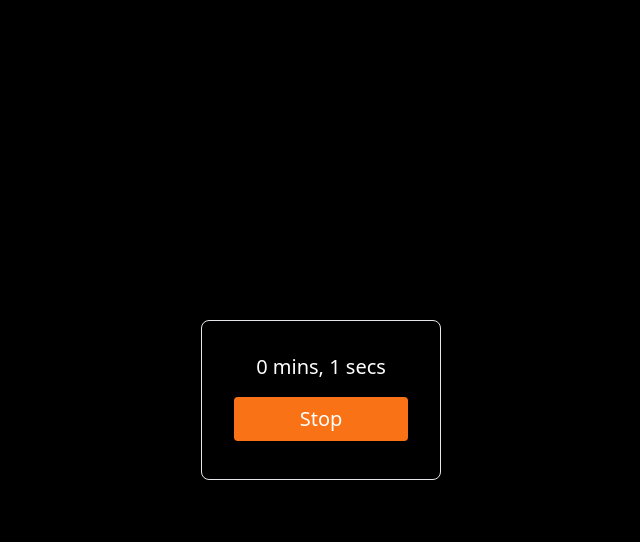
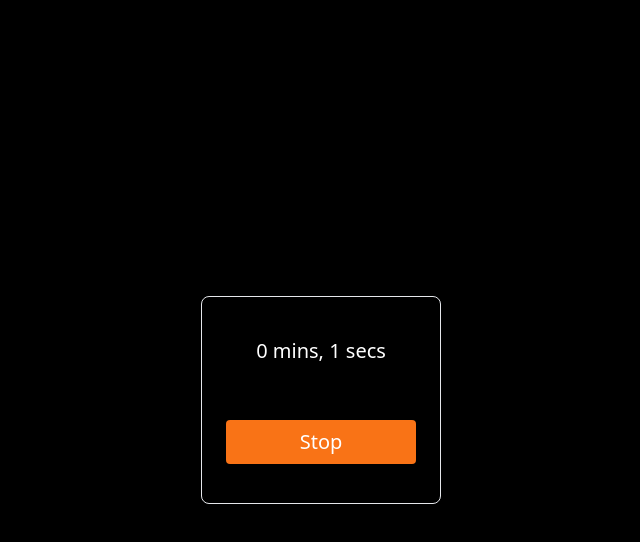
Before and after one commit to arfprince/StopWatch, a website: page StopWatch.html in a window 1280 px wide. Both pictures are taken after a click on the button "Start". Shown: the whole page, without its empty margins (319-959 px from the left). Drawn offline with Linux system fonts and the light colour scheme.

Commit message:
with date.now

```diff
--- a/StopWatch.html
+++ b/StopWatch.html
@@ -9,9 +9,11 @@
 <body>
     <div class="flex items-center justify-center bg-black text-white min-h-screen text-xl">
 
-        <div class="flex flex-col gap-4 border rounded-lg p-8 h-40 w-60">
-            <div id="seconds" class="flex items-center justify-center">
+        <div class="flex flex-col justify-around gap-6 border rounded-lg p-6 h-52 w-60">
+            <div id="seconds" class="flex flex-col items-center justify-center">
+
             </div>
+
             <button id="start-btn" class="bg-green-900 p-2 rounded">Start</button>
             <button id="stop-btn" class="bg-orange-500 p-2 rounded hidden"> Stop</button>
         </div>
--- a/script2.js
+++ b/script2.js
@@ -2,7 +2,11 @@ let startButton=document.querySelector("#start-btn");
 let stopButton=document.querySelector("#stop-btn");
 let currentTime=document.querySelector("#seconds");
 
-let flag=true,sec,min;
+const lastStatus=document.createElement("p");
+lastStatus.innerText="";
+lastStatus.classList.add("text-[8px]");
+
+let flag=true,sec,min,current,th;
 currentTime.innerHTML="Not Started Yet";
 
 function sleep(ms){
@@ -12,19 +16,25 @@ function sleep(ms){
 }
 async function tick(){
     if(flag){
-        await sleep(1000);
+        let wait=(current+(1000*th++))-Date.now(); if(wait<1000) wait=1000; //console.log(wait);
+        await sleep(wait);
         currentTime.innerHTML=`${min} mins, ${sec++} secs`;
         if(sec%60===0)
             sec=0,min++;
         tick();
     }
-    else
+    else{
         currentTime.innerHTML="Not Started Yet";
+        lastStatus.innerText=`Previous record was ${min} mins, ${sec-2} secs.`;
+        currentTime.appendChild(lastStatus);
+    }
 }
 startButton.addEventListener("click",()=>{
     currentTime.innerHTML=`${min} mins, ${sec} secs`;
     if(!flag) flag=true;
     sec=min=0;
+    th=1;
+    current=Date.now();
     tick();
 
     startButton.classList.add("hidden");
```
Also changed, not shown: src/output.css.
